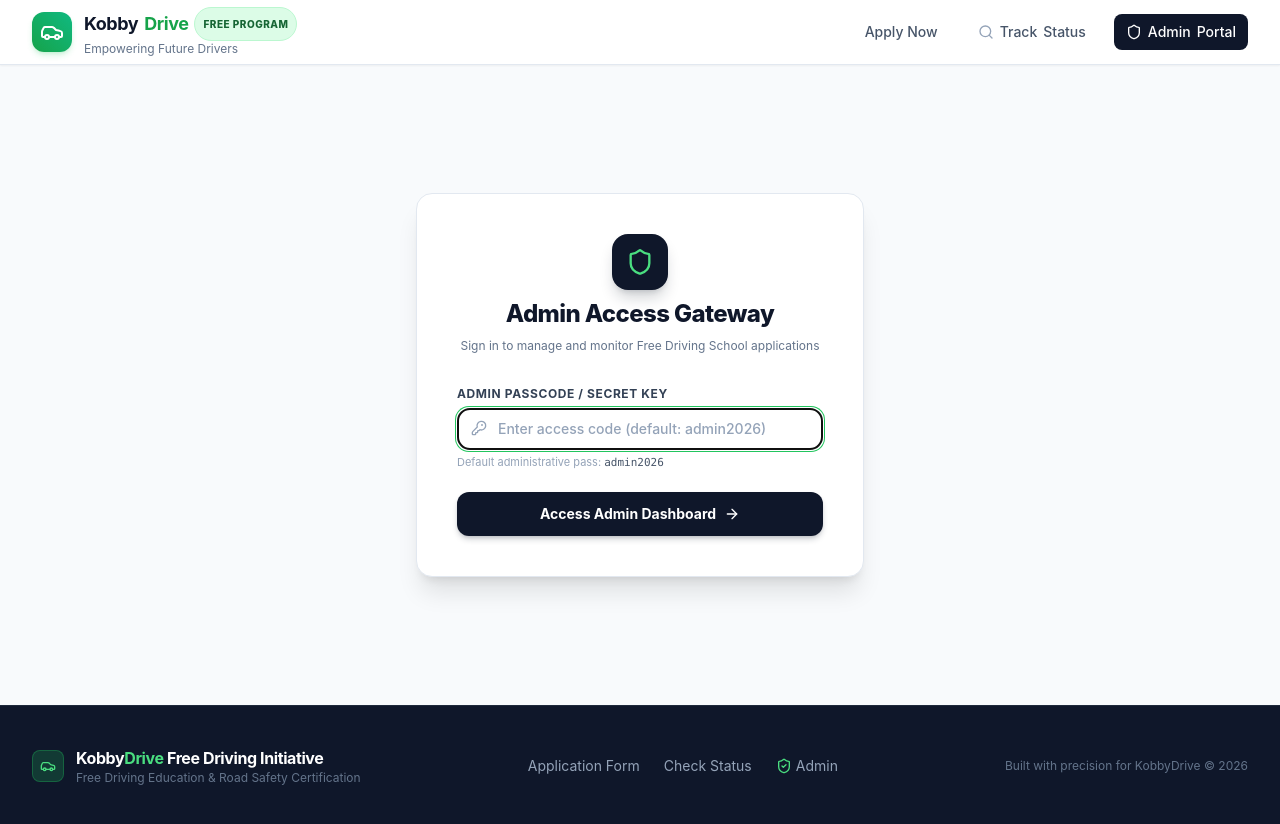
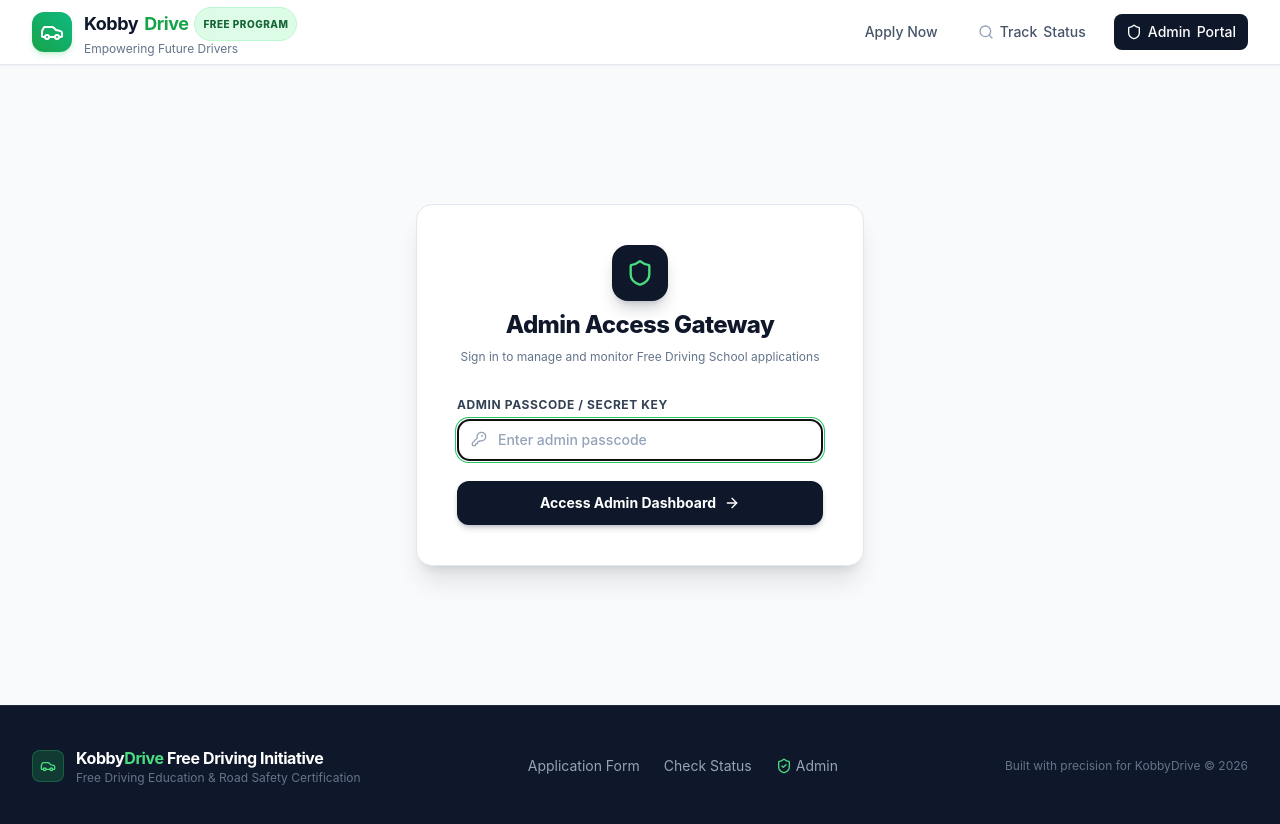
Before and after one commit to awuah/kobbydrive, a Next.js app: page /admin/login in a window 1280 px wide. Built offline with nearby package versions, Linux system fonts and the light colour scheme.

Commit message:
sec: remove admin passcode hint and default text from login UI

```diff
--- a/src/app/admin/login/page.tsx
+++ b/src/app/admin/login/page.tsx
@@ -64,13 +64,12 @@ export default function AdminLoginPage() {
                 type="password"
                 value={passcode}
                 onChange={(e) => setPasscode(e.target.value)}
-                placeholder="Enter access code (default: admin2026)"
+                placeholder="Enter admin passcode"
                 className="w-full pl-10 pr-3.5 py-2.5 rounded-xl border border-slate-300 bg-slate-50 focus:bg-white text-slate-900 placeholder:text-slate-400 focus:ring-2 focus:ring-brand-500 text-sm font-medium"
                 required
                 autoFocus
               />
             </div>
-            <p className="text-[11px] text-slate-400 mt-1">Default administrative pass: <code className="text-slate-600 font-mono">admin2026</code></p>
           </div>
 
           <button
```
